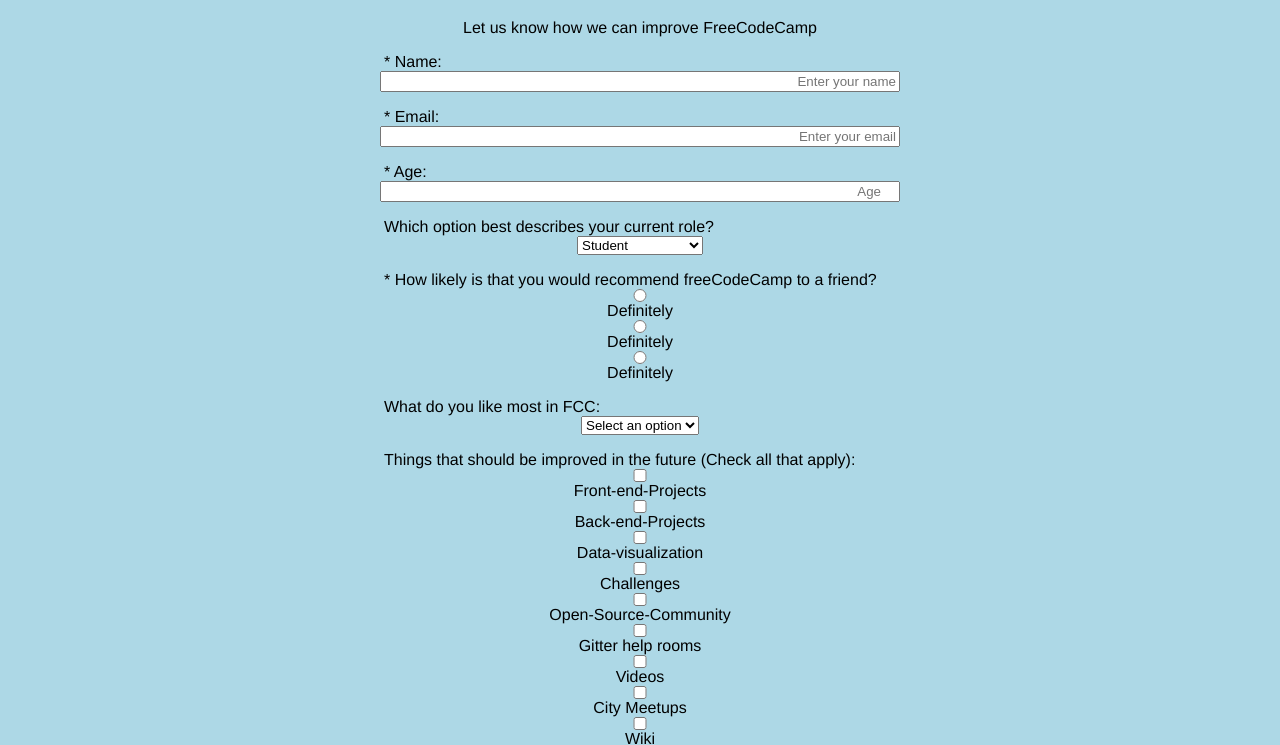
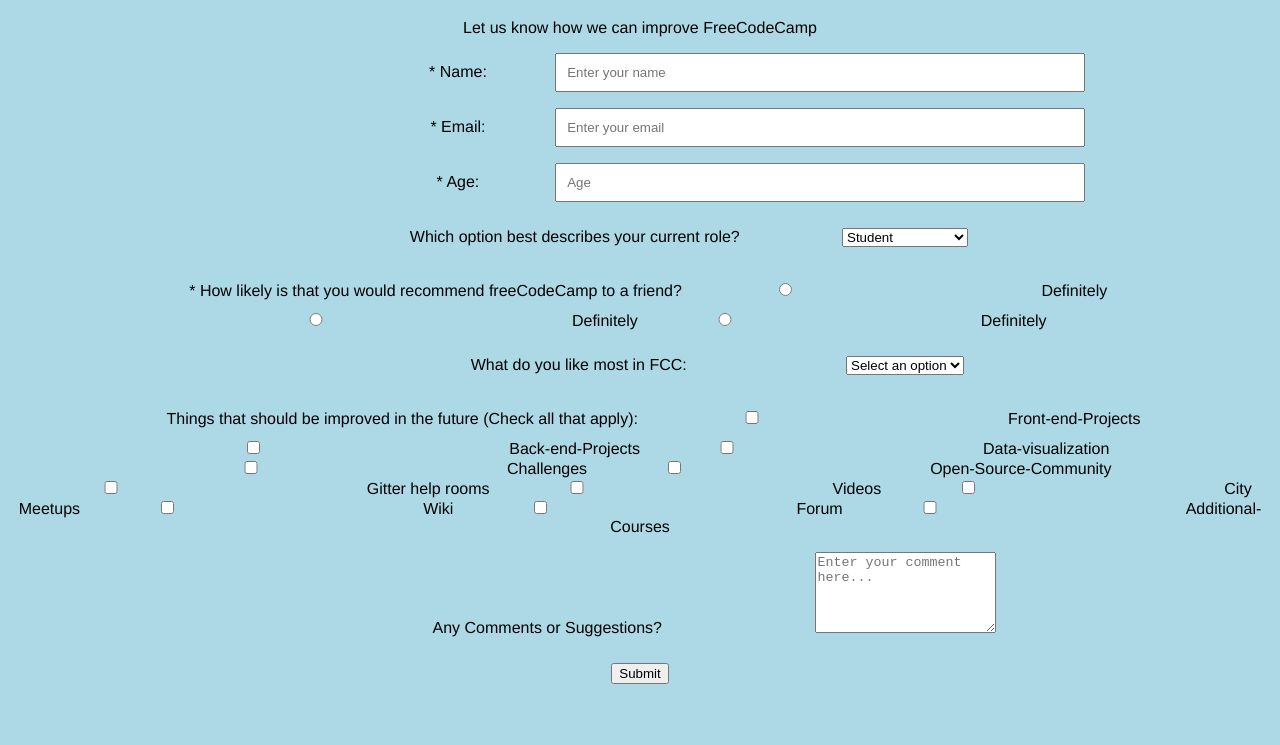
Before and after one commit to iamfredrickokereke/FCC-CHALLENGES-PROJECTS, a plain HTML site: page Survey-page/index.html in a window 1280 px wide. Shown: the part 61-806 px from the top of the page. Drawn offline with Linux system fonts and the light colour scheme.

Commit message:
sectioning layout

```diff
--- a/Survey-page/style.css
+++ b/Survey-page/style.css
@@ -1,25 +1,23 @@
 body{
-    margin: 0;
+
     background: lightblue;
     font-family: 'Raleway', Helvetica, sans-serif;
     text-align: center;
-
-    margin: 0px auto;
 }
 
 
 
 label{
-    display: block;
-    text-align: left;
-    margin: 0 auto;
+    display: inline-block;
     width: 40%;
+    padding: 10px;
 }
 
 
 input{
-    display: block;
-    text-align: right;
-    margin: 0 auto;
+    display: inline-block;
+    text-align: left;
     width: 40%;
+    padding: 10px;
+    margin-left: -170px
 }
```
